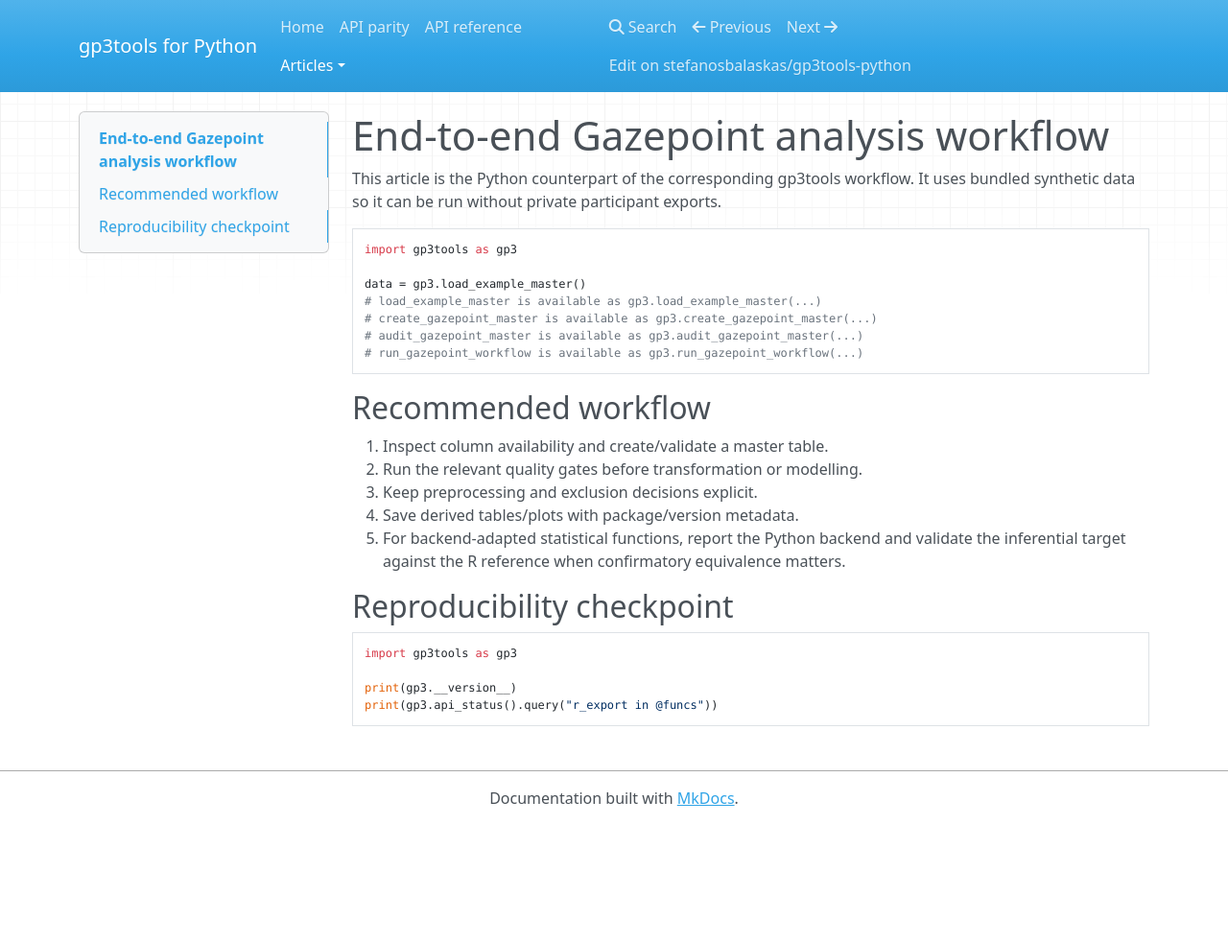
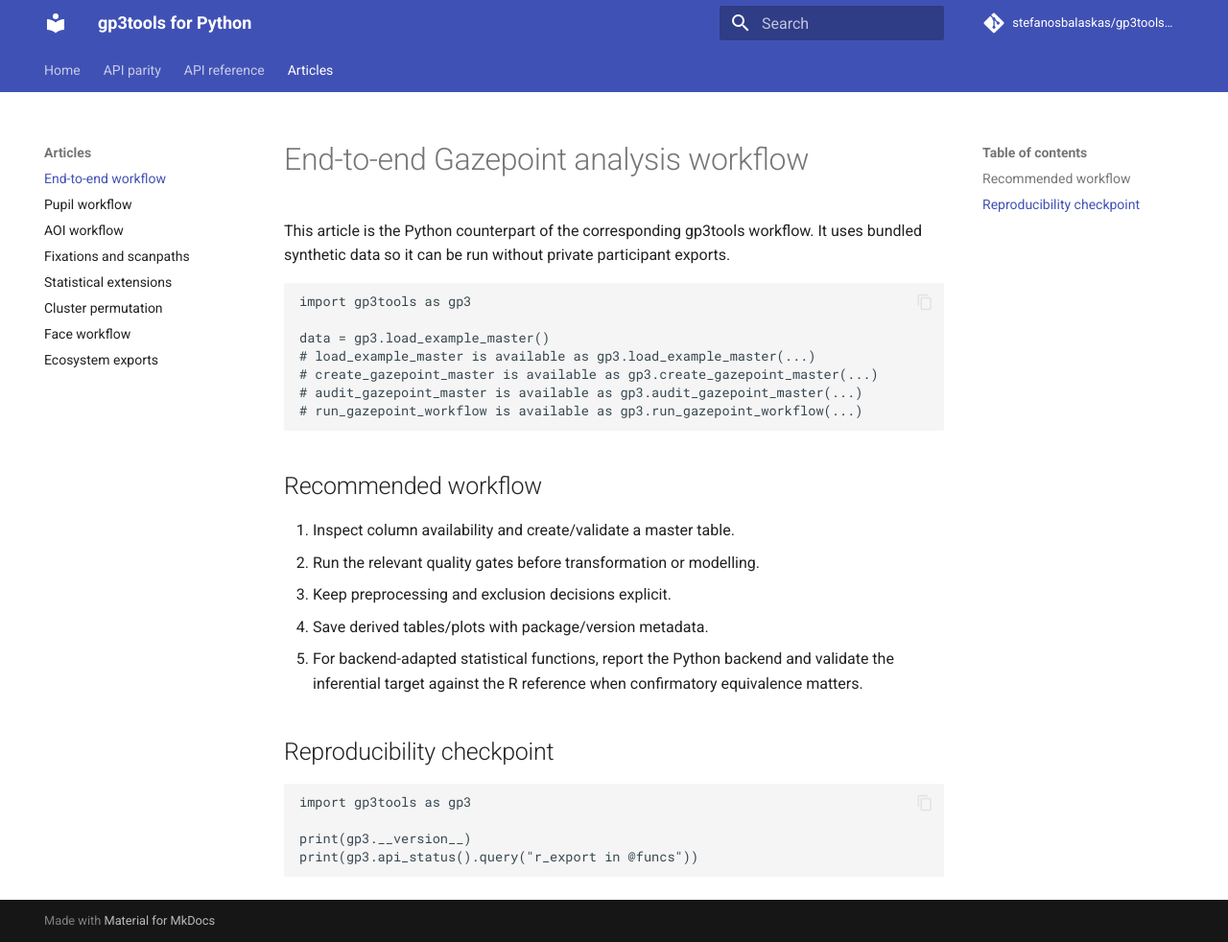
Before and after one commit to stefanosbalaskas/gp3tools-python, an MkDocs documentation site: the page built from docs/articles/end-to-end-workflow.md, in a window 1280 px wide and 982 px high. Shown: the whole window at 96% size. Built offline with MkDocs 1.6.1 and Material for MkDocs 9.7.7, drawn with Linux system fonts in a browser that asks for light colours; nearby versions of some CDN libraries; comment, search, counter and statistics services are not loaded.

Commit message:
Use Material theme for documentation

```diff
--- a/mkdocs.yml
+++ b/mkdocs.yml
@@ -1,18 +1,27 @@
 site_name: gp3tools for Python
-site_url: "https://stefanosbalaskas.github.io/gp3tools-python/"
-repo_url: "https://github.com/stefanosbalaskas/gp3tools-python"
-repo_name: "stefanosbalaskas/gp3tools-python"
+site_url: https://stefanosbalaskas.github.io/gp3tools-python/
+repo_url: https://github.com/stefanosbalaskas/gp3tools-python
+repo_name: stefanosbalaskas/gp3tools-python
 site_description: Python migration of gp3tools Gazepoint GP3 workflows
 nav:
-  - Home: index.md
-  - API parity: API_PARITY.md
-  - API reference: API_REFERENCE.md
-  - Articles:
-      - End-to-end workflow: articles/end-to-end-workflow.md
-      - Pupil workflow: articles/pupil-workflow.md
-      - AOI workflow: articles/aoi-workflow.md
-      - Fixations and scanpaths: articles/fixation-transitions-scanpaths.md
-      - Statistical extensions: articles/statistical-extensions-plots.md
-      - Cluster permutation: articles/cluster-permutation-timecourse.md
-      - Face workflow: articles/face-complete-workflow.md
-      - Ecosystem exports: articles/ecosystem-exports.md
+- Home: index.md
+- API parity: API_PARITY.md
+- API reference: API_REFERENCE.md
+- Articles:
+  - End-to-end workflow: articles/end-to-end-workflow.md
+  - Pupil workflow: articles/pupil-workflow.md
+  - AOI workflow: articles/aoi-workflow.md
+  - Fixations and scanpaths: articles/fixation-transitions-scanpaths.md
+  - Statistical extensions: articles/statistical-extensions-plots.md
+  - Cluster permutation: articles/cluster-permutation-timecourse.md
+  - Face workflow: articles/face-complete-workflow.md
+  - Ecosystem exports: articles/ecosystem-exports.md
+theme:
+  name: material
+  features:
+  - navigation.tabs
+  - navigation.sections
+  - navigation.top
+  - search.suggest
+  - search.highlight
+  - content.code.copy
```
